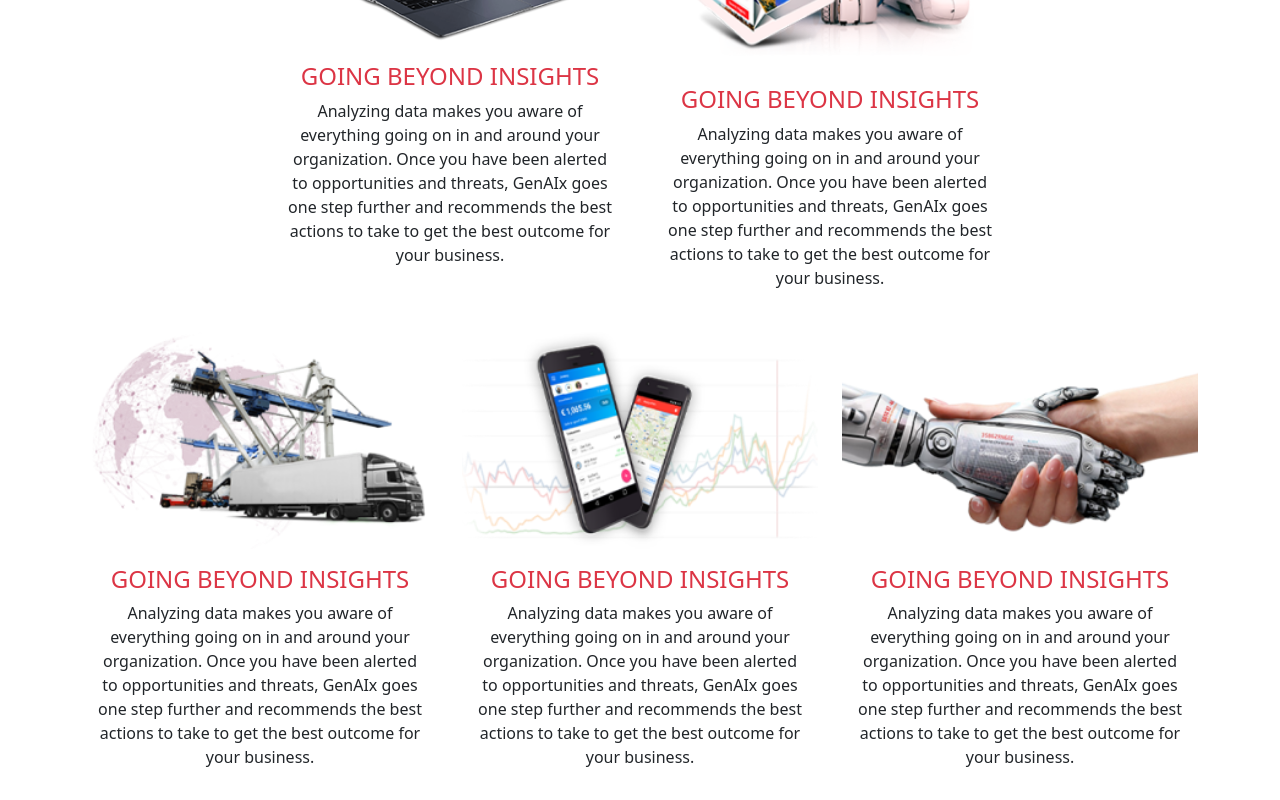
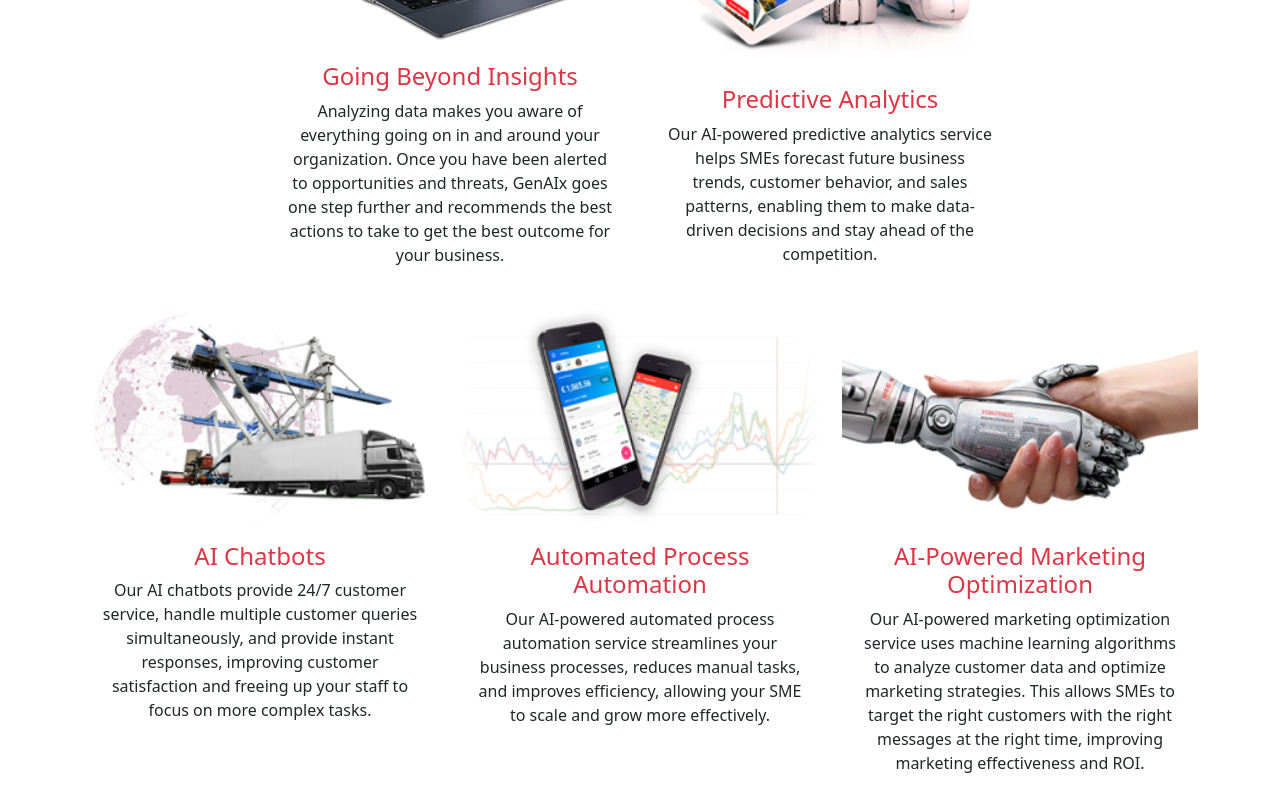
Before and after one commit to LunlunChin/CAT201--React, a React (Vite) app: page /services in a window 1280 px wide. Shown: the part 540-1340 px from the top of the page. Built offline with nearby package versions, Linux system fonts and the light colour scheme.

Commit message:
Update services details

```diff
--- a/src/components/About.tsx
+++ b/src/components/About.tsx
@@ -1,5 +1,6 @@
 import React from "react";
 import companyLogo from "../assets/ai-logo.jpg";
+import { Link } from "react-router-dom";
 
 <img src={companyLogo} alt="Company Logo" className="img-fluid" />;
 
@@ -12,16 +13,19 @@ const About: React.FC = () => {
         <div className="col-md-5 mt-5">
           <h5 className="text-muted mb-4">About Us</h5>
           <h2 className="text-muted font-weight-bold  mb-4">
-            Welcome to our company! We are a leading provider of innovative
-            solutions in the industry.
+            Welcome to GenAIx! We are a leading AI Service provider of
+            innovative solutions in the industry.
           </h2>
           <p className="mb-4">
-            Our mission is to deliver high-quality products and services that
-            exceed customer expectations.
+            GenAIx is committed to harnessing the power of artificial
+            intelligence to revolutionize industries. We strive to provide
+            innovative solutions that empower businesses, enhance efficiency,
+            and drive growth.
           </p>
-          <button className="btn btn-dark px-5 py-3" type="button">
+
+          <Link to="/about" className="btn btn-dark px-5 py-3">
             Learn More
-          </button>
+          </Link>
         </div>
         <div className="col-md-1"></div>
         <div className="col-md-5">
--- a/src/components/Footer.tsx
+++ b/src/components/Footer.tsx
@@ -7,7 +7,10 @@ const Footer: React.FC = () => {
         <div className="row">
           <div className="col">
             <p>&copy; 2023 GenAIx. All rights reserved.</p>
-            <p>Designed and developed by Universiti Sains Malaysia - CAT201</p>
+            <p>
+              Designed and developed by Universiti Sains Malaysia - CAT201 -
+              Zhao Ran, Chin Zhie Lun, Yang Qu
+            </p>
           </div>
         </div>
       </div>
--- a/src/components/Service.tsx
+++ b/src/components/Service.tsx
@@ -23,7 +23,7 @@ const Service: React.FC = () => {
               <img src={service1} className="card-img-top" alt="Service 1" />
               <div className="card-body">
                 <h4 className="card-title text-center text-danger ">
-                  GOING BEYOND INSIGHTS
+                  Going Beyond Insights
                 </h4>
                 <p className="card-text text-center">
                   Analyzing data makes you aware of everything going on in and
@@ -40,14 +40,13 @@ const Service: React.FC = () => {
               <img src={service2} className="card-img-top" alt="Service 2" />
               <div className="card-body">
                 <h4 className="card-title text-center text-danger">
-                  GOING BEYOND INSIGHTS
+                  Predictive Analytics
                 </h4>
                 <p className="card-text text-center">
-                  Analyzing data makes you aware of everything going on in and
-                  around your organization. Once you have been alerted to
-                  opportunities and threats, GenAIx goes one step further and
-                  recommends the best actions to take to get the best outcome
-                  for your business.
+                  Our AI-powered predictive analytics service helps SMEs
+                  forecast future business trends, customer behavior, and sales
+                  patterns, enabling them to make data-driven decisions and stay
+                  ahead of the competition.
                 </p>
               </div>
             </div>
@@ -59,14 +58,13 @@ const Service: React.FC = () => {
               <img src={service3} className="card-img-top" alt="Service 3" />
               <div className="card-body">
                 <h4 className="card-title text-center text-danger">
-                  GOING BEYOND INSIGHTS
+                  AI Chatbots
                 </h4>
                 <p className="card-text text-center">
-                  Analyzing data makes you aware of everything going on in and
-                  around your organization. Once you have been alerted to
-                  opportunities and threats, GenAIx goes one step further and
-                  recommends the best actions to take to get the best outcome
-                  for your business.
+                  Our AI chatbots provide 24/7 customer service, handle multiple
+                  customer queries simultaneously, and provide instant
+                  responses, improving customer satisfaction and freeing up your
+                  staff to focus on more complex tasks.
                 </p>
               </div>
             </div>
@@ -76,14 +74,13 @@ const Service: React.FC = () => {
               <img src={service4} className="card-img-top" alt="Service 4" />
               <div className="card-body">
                 <h4 className="card-title text-center text-danger">
-                  GOING BEYOND INSIGHTS
+                  Automated Process Automation
                 </h4>
                 <p className="card-text text-center">
-                  Analyzing data makes you aware of everything going on in and
-                  around your organization. Once you have been alerted to
-                  opportunities and threats, GenAIx goes one step further and
-                  recommends the best actions to take to get the best outcome
-                  for your business.
+                  Our AI-powered automated process automation service
+                  streamlines your business processes, reduces manual tasks, and
+                  improves efficiency, allowing your SME to scale and grow more
+                  effectively.
                 </p>
               </div>
             </div>
@@ -93,14 +90,14 @@ const Service: React.FC = () => {
               <img src={service5} className="card-img-top" alt="Service 5" />
               <div className="card-body">
                 <h4 className="card-title text-center text-danger">
-                  GOING BEYOND INSIGHTS
+                  AI-Powered Marketing Optimization
                 </h4>
                 <p className="card-text text-center">
-                  Analyzing data makes you aware of everything going on in and
-                  around your organization. Once you have been alerted to
-                  opportunities and threats, GenAIx goes one step further and
-                  recommends the best actions to take to get the best outcome
-                  for your business.
+                  Our AI-powered marketing optimization service uses machine
+                  learning algorithms to analyze customer data and optimize
+                  marketing strategies. This allows SMEs to target the right
+                  customers with the right messages at the right time, improving
+                  marketing effectiveness and ROI.
                 </p>
               </div>
             </div>
--- a/src/components/Team.tsx
+++ b/src/components/Team.tsx
@@ -3,31 +3,45 @@ import teammember1 from "../assets/team-member-1.jpg";
 import teammember2 from "../assets/team-member-2.jpg";
 import teammember3 from "../assets/team-member-3.jpg";
 
-
 const Team: React.FC = () => {
   return (
     <section className="team-section">
       <div className="container">
-        <h2>Our Team</h2>
+        <h2 className="text-center mb-5">Our Team</h2>
         <div className="row">
           <div className="col-md-4">
             <div className="team-member">
-            <img src={teammember1} className="card-img-top" alt="Team Member 1" />
-              <h3>CHIN ZHIE LUN</h3>
+              <img
+                src={teammember1}
+                className="card-img-top"
+                style={{ width: "70%", height: "auto" }}
+                alt="Team Member 1"
+              />
+              <h4>CHIN ZHIE LUN</h4>
               <p>CEO</p>
             </div>
           </div>
           <div className="col-md-4">
             <div className="team-member">
-              <img src={teammember2} className="card-img-top" alt="Team Member 2" />
-              <h3>ZHAO RAN</h3>
+              <img
+                src={teammember2}
+                className="card-img-top"
+                alt="Team Member 2"
+                style={{ width: "70%", height: "auto" }}
+              />
+              <h4>ZHAO RAN</h4>
               <p>CTO</p>
             </div>
           </div>
           <div className="col-md-4">
             <div className="team-member">
-            <img src={teammember3} className="card-img-top" alt="Team Member 3" />
-              <h3>YANG QU</h3>
+              <img
+                src={teammember3}
+                className="card-img-top"
+                alt="Team Member 3"
+                style={{ width: "70%", height: "auto" }}
+              />
+              <h4>YANG QU</h4>
               <p>Lead Developer</p>
             </div>
           </div>
```
